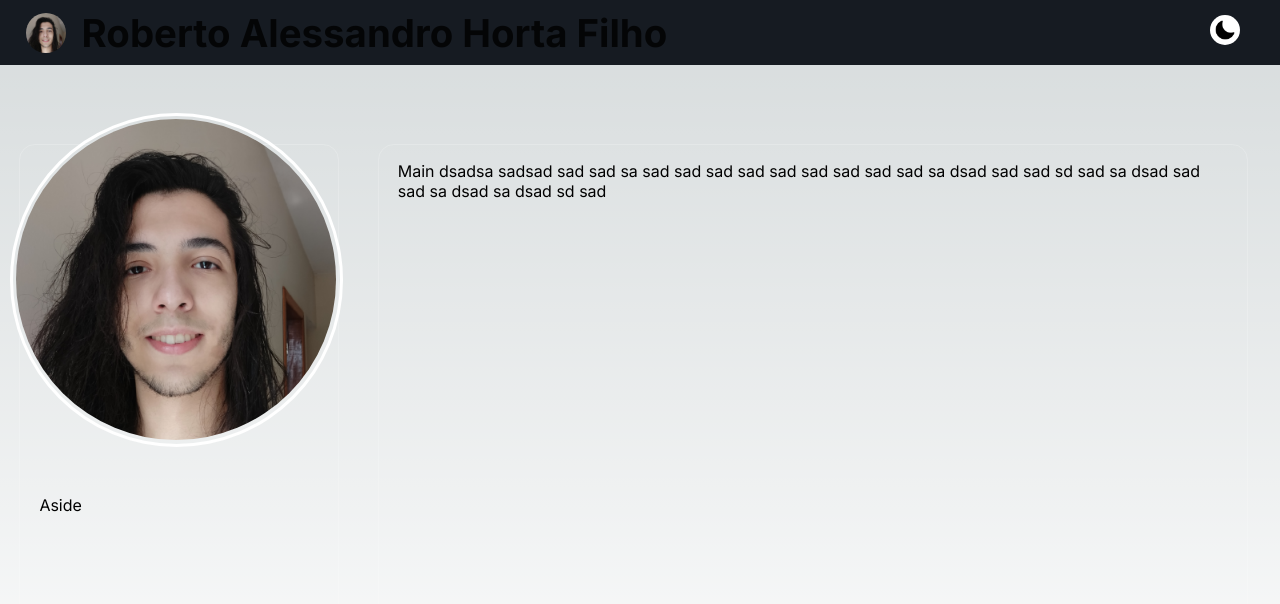
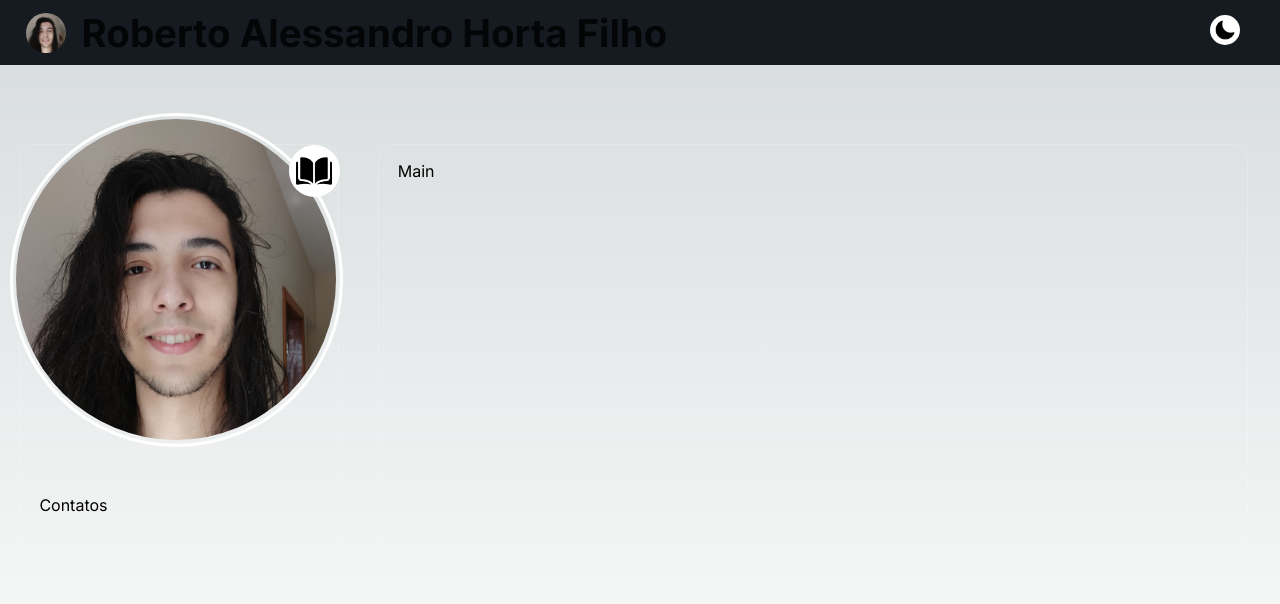
Before and after one commit to RobertoHortaFilho/Portifolio, a Next.js app: page / in a window 1280 px wide. Shown: the top 604 px of the page. Built offline with nearby package versions, Linux system fonts and the light colour scheme.

Commit message:
feat: adicionando icone de emoji para a foto"

```diff
--- a/src/components/Aside.tsx
+++ b/src/components/Aside.tsx
@@ -5,7 +5,7 @@ const Aside = () => {
     return (
         <div className='AsideStyle bordas espacamento'>
             <Photo />
-            <p>Aside</p>
+            <p>Contatos</p>
         </div>
     )
 }
--- a/src/components/AsideComponents/Photo.tsx
+++ b/src/components/AsideComponents/Photo.tsx
@@ -1,5 +1,6 @@
 import './photo.css'
 import Image from "next/image";
+
 
 const Photo = () => {
   return (
@@ -11,6 +12,15 @@ const Photo = () => {
         width={350}
         height={350}
       />
+      <div className="iconeContainer">
+        <Image
+          src="/icons/open-book.png"
+          alt="icon book"
+          className='icone'
+          width={100}
+          height={100}
+        />
+      </div>
     </div>
   )
 }
--- a/src/components/AsideComponents/photo.css
+++ b/src/components/AsideComponents/photo.css
@@ -14,3 +14,31 @@
     width: 26vw;
     border: 3px solid white;
 }
+
+.iconeContainer {
+    position: absolute;
+    top: 2.3vw;
+    right: 0px;
+    background-color: white;
+    border-radius: 50%;
+    width: 4vw;
+    height: 4vw;
+}
+
+.icone {
+    margin-top: .6vw;
+    margin-left: .6vw;
+    width: 2.8vw;
+    height: 2.8vw;
+}
+
+@media only screen and (max-width: 500px) {
+    .iconeContainer {
+        width: 0px;
+        height: 0px;
+    }
+    .icone {
+        width: 0px;
+        height: 0px;
+    }
+}
--- a/src/components/Main.tsx
+++ b/src/components/Main.tsx
@@ -3,7 +3,7 @@ import './globalStyle.css'
 const Main = () => {
     return (
         <div className='mainBody bordas espacamento'>
-            <p>Main  dsadsa sadsad sad sad sa sad sad sad sad sad sad sad sad sad sa dsad sad sad sd sad sa dsad sad sad sa dsad sa dsad sd sad</p>
+            <p>Main</p>
         </div>
     )
 }
```
Also changed, not shown: 2 other files (tests, documents, lock files or other folders). Lines whose indentation alone changed are shown as unchanged.
